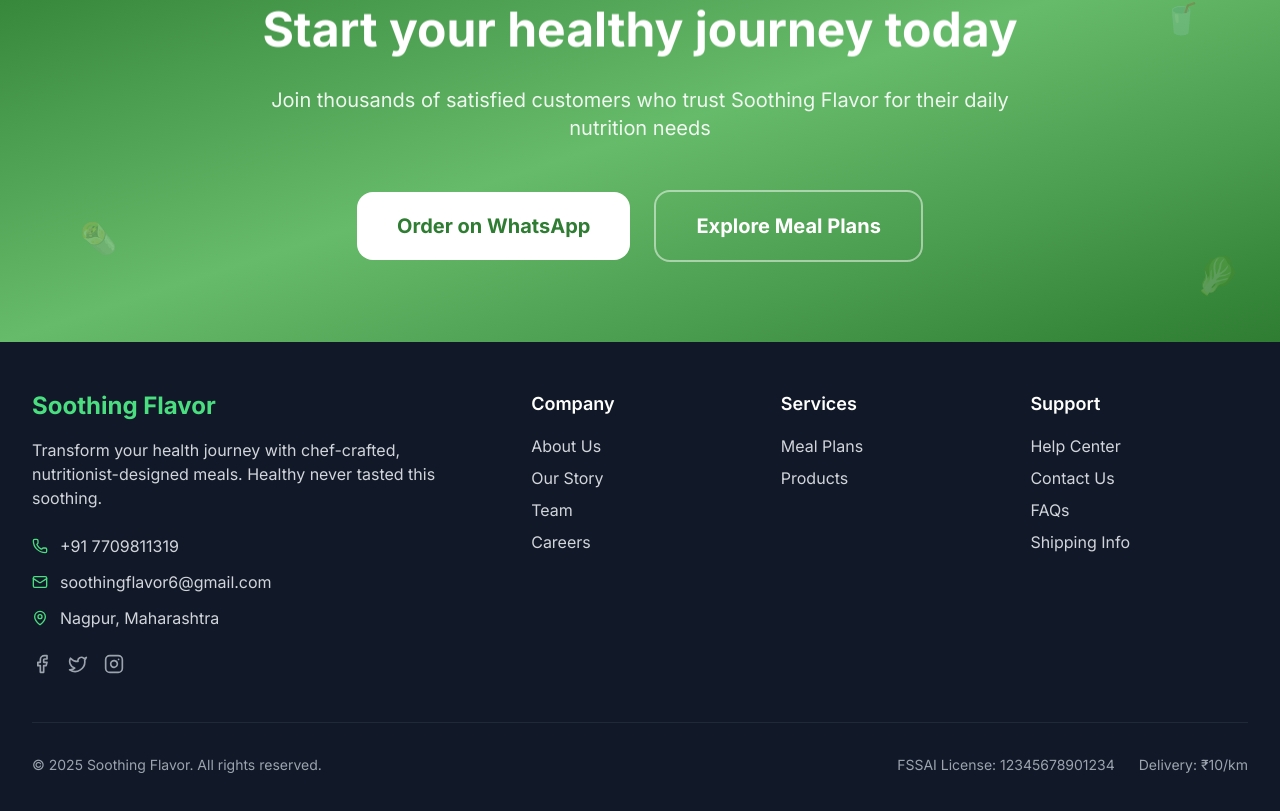
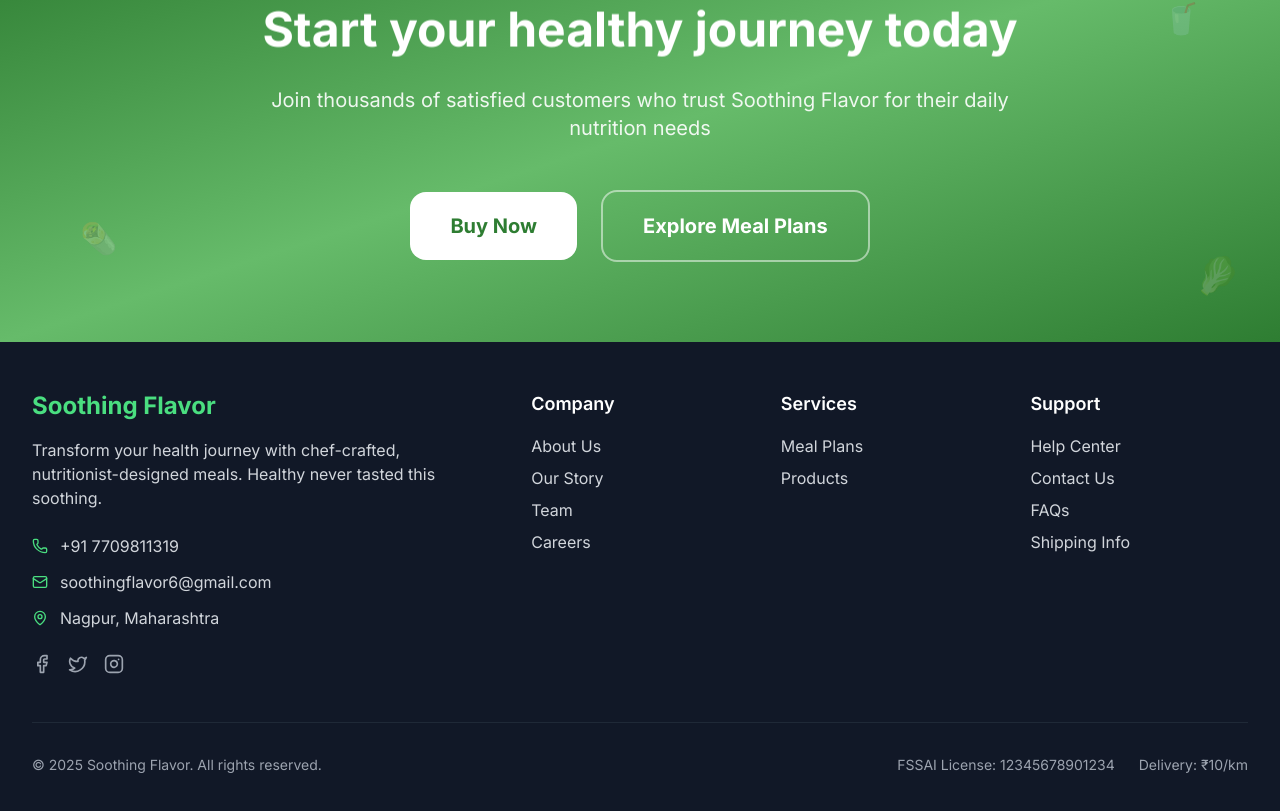
Before and after one commit to Nkt786/soothingflavor, a Next.js app: page / in a window 1280 px wide. Shown: the part 4751-5562 px from the top of the page. Built offline with nearby package versions, Linux system fonts and the light colour scheme.

Commit message:
Replace WhatsApp inquiry text with Buy Now/Subscribe Now buttons

```diff
--- a/src/app/(storefront)/page.tsx
+++ b/src/app/(storefront)/page.tsx
@@ -570,7 +570,7 @@ export default function Home() {
               href="https://wa.me/7709811319?text=Hi, I want to start my healthy meal journey with Soothing Flavor"
               className="bg-white hover:bg-[#E8F5E9] text-[#2E7D32] px-10 py-5 rounded-2xl font-bold text-xl transition-all duration-300 hover:shadow-xl transform hover:scale-105"
             >
-              Order on WhatsApp
+              Buy Now
             </Link>
             <Link
               href="/meal-plans"
@@ -586,7 +586,7 @@ export default function Home() {
       <Link
         href="https://wa.me/7709811319?text=Hi, I want to order healthy meals from Soothing Flavor"
         className="fixed bottom-6 right-6 z-50 w-16 h-16 bg-[#2E7D32] hover:bg-[#66BB6A] text-white rounded-2xl shadow-xl hover:shadow-2xl flex items-center justify-center transition-all duration-300 hover:scale-110"
-        aria-label="Order on WhatsApp"
+        aria-label="Buy Now"
       >
         <span className="text-2xl">💬</span>
       </Link>
--- a/src/app/(storefront)/subscribe/[plan]/page.tsx
+++ b/src/app/(storefront)/subscribe/[plan]/page.tsx
@@ -657,7 +657,7 @@ export default function SubscribePage() {
                       className="w-full border-gray-300 text-gray-700 hover:bg-gray-50 py-3 h-12 rounded-xl"
                     >
                       <MessageCircle className="w-4 h-4 mr-2" />
-                      Ask on WhatsApp
+                      Subscribe Now
                     </Button>
                   </div>
                 </div>
--- a/src/app/(storefront)/subscription-success/page.tsx
+++ b/src/app/(storefront)/subscription-success/page.tsx
@@ -326,7 +326,7 @@ function SubscriptionSuccessContent() {
                 className="w-full bg-green-600 hover:bg-green-700 text-white py-3 h-12 rounded-xl"
               >
                 <MessageCircle className="w-5 h-5 mr-2" />
-                Chat on WhatsApp
+                Subscribe Now
               </Button>
 
               <Link href="/products" className="block">
--- a/src/components/PlanCard.tsx
+++ b/src/components/PlanCard.tsx
@@ -97,7 +97,7 @@ export default function PlanCard({ title, price, description, features, isVeg, i
             </Button>
           </Link>
           <Button asChild variant="outline" className="w-full border-2 border-emerald-600 bg-white hover:bg-emerald-50 text-emerald-600 py-2 md:py-2.5 h-9 md:h-10 rounded-xl md:rounded-2xl font-semibold transition-all duration-300 text-sm">
-            <Link href="https://wa.me/917709811319">Ask on WhatsApp</Link>
+            <Link href="https://wa.me/917709811319">Subscribe Now</Link>
           </Button>
         </div>
 
--- a/src/components/ProductCard.tsx
+++ b/src/components/ProductCard.tsx
@@ -111,7 +111,7 @@ export default function ProductCard({ id, name, priceINR, veg, categories, descr
             className="w-full border-2 border-green-600 bg-white hover:bg-gray-50 text-green-600"
           >
             <Link href="https://wa.me/917709811319?text=I want to order: {name}">
-              WhatsApp Order
+              Buy Now
             </Link>
           </Button>
         </div>
```
